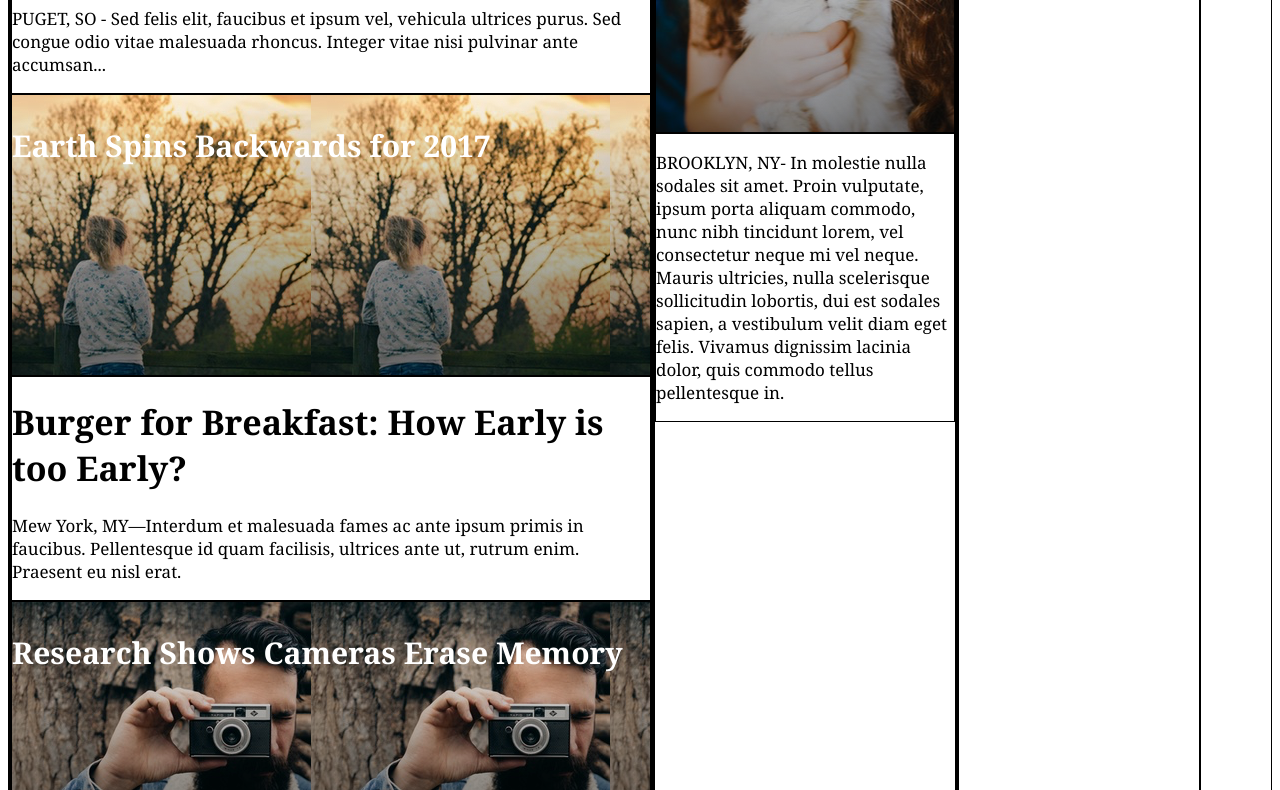
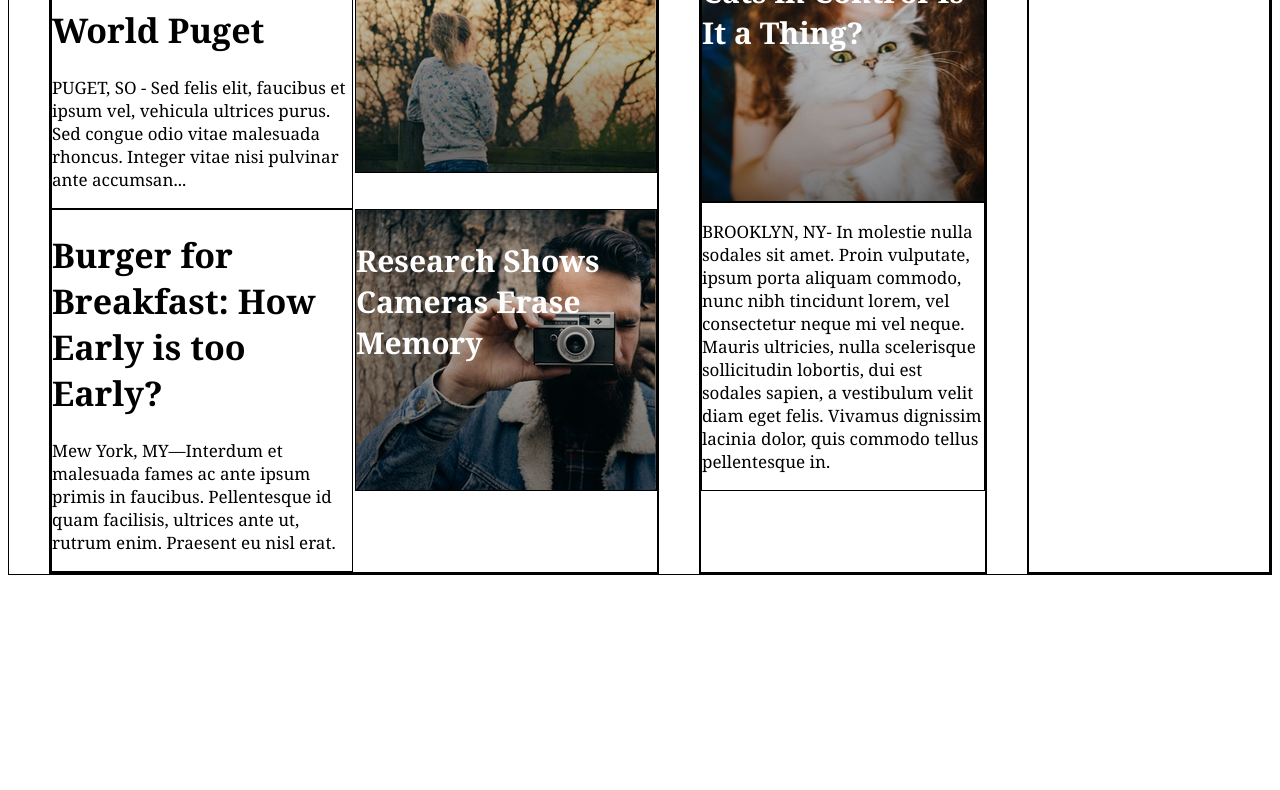
Before and after one commit to mvink11/my-times-new, a plain HTML site: page my-times-master/index.html in a window 1280 px wide. Shown: the part 791-1581 px from the top of the page. After the commit the page ends 1366 px from the top, so only its background shows below. Drawn offline with Linux system fonts and the light colour scheme.

Commit message:
positioning

```diff
--- a/my-times-master/index.html
+++ b/my-times-master/index.html
@@ -20,12 +20,15 @@
     </div>
     <div class="main container">
       <div class="column large">
+        <div class="top">
           <div class="mother">
             <p>Mother of Three Buys Tuna Steak at Phish Concert. Leaves, "Feeling Funny."</p>
+          </div>
           </div>
           <div class="monument">
             <p>MONUMENT VALLEY, AZ - Lorem ipsum dolor sit amet, consectetur adipiscing elit. Pellentesque nec nisl at augue dapibus dignissim. Nunc condimentum rutrum metus, ac eleifend lacus viverra nec. Proin ultrices egestas diam sed mollis. Nulla sapien massa, dictum vitae est et, pellentesque rutrum risus. Nunc volutpat, metus ac rutrum tempus, orci nisi porttitor dolor, sit amet luctus metus est ut mauris. Quisque vulputate nisl vitae massa rhoncus, at sagittis elit accumsan. Etiam tempus, lorem quis blandit imperdiet, enim dui lobortis tortor, sit amet lobortis arcu ex id odio. Nam fermentum nulla et eros bibendum, sed ullamcorper massa scelerisque. Vestibulum aliquet placerat leo a hendrerit. Nulla non sagittis neque. Nullam sit amet fringilla massa.</p>
           </div>
+        <div class="middle">
           <div class="orca">
             <h1>Orca Spends Vacation at Land World Puget</h1>
             <p>PUGET, SO - Sed felis elit, faucibus et ipsum vel, vehicula ultrices purus. Sed congue odio vitae malesuada rhoncus. Integer vitae nisi pulvinar ante accumsan...</p>
@@ -33,12 +36,15 @@
           <div class="earth">
             <p>Earth Spins Backwards for 2017</p>
           </div>
+        </div>
+        <div class="bottom">
           <div class="burger">
             <h1>Burger for Breakfast: How Early is too Early?</h1>
             <p>Mew York, MY—Interdum et malesuada fames ac ante ipsum primis in faucibus. Pellentesque id quam facilisis, ultrices ante ut, rutrum enim. Praesent eu nisl erat.</p>
           </div>
           <div class="research">
             <p>Research Shows Cameras Erase Memory</p>
+          </div>
         </div>
       </div>
       <div class="column medium">
--- a/my-times-master/resources/css/style.css
+++ b/my-times-master/resources/css/style.css
@@ -41,11 +41,13 @@ nav a{
   display: flex;
   position: relative;
   top: 80px;
+  justify-content: center;
 }
 .column{
   display: flex;
   border: 2px solid black;
   flex-direction: column;
+  margin-left: 40px;
 }
 .large{
   width: 640px;
@@ -55,6 +57,12 @@ nav a{
 }
 .column.small{
   width: 240px;
+}
+.top, .middle, .bottom{
+  display: flex;
+}
+.middle, .bottom{
+  justify-content: space-between;
 }
 .mother{
   border: 1px solid black;
@@ -66,8 +74,12 @@ nav a{
 .monument{
   border: 1px solid black;
 }
+.orca, .earth, .burger, .research {
+  width: 300px;
+}
 .orca{
   border: 1px solid black;
+
 }
 .earth{
   border: 1px solid black;
```
Lines whose indentation alone changed are shown as unchanged.
